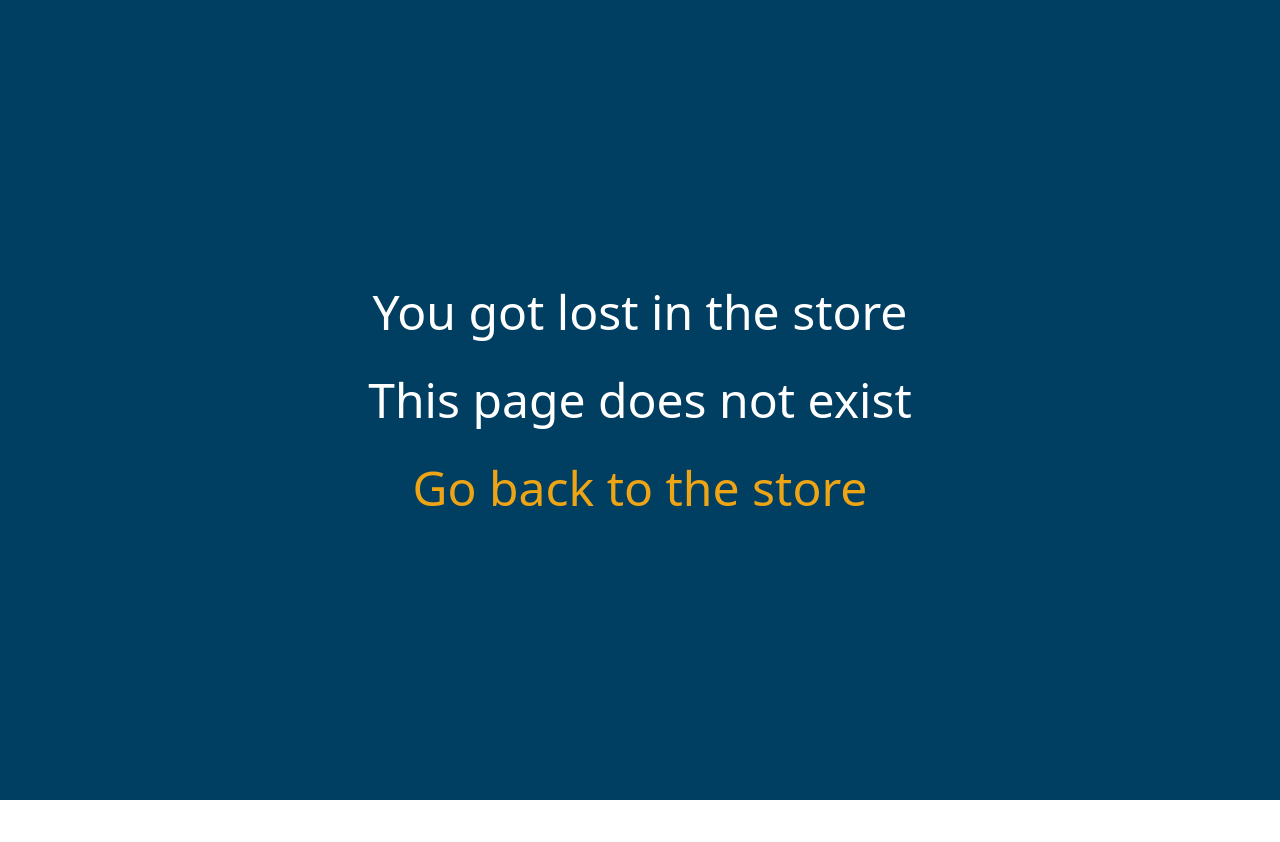
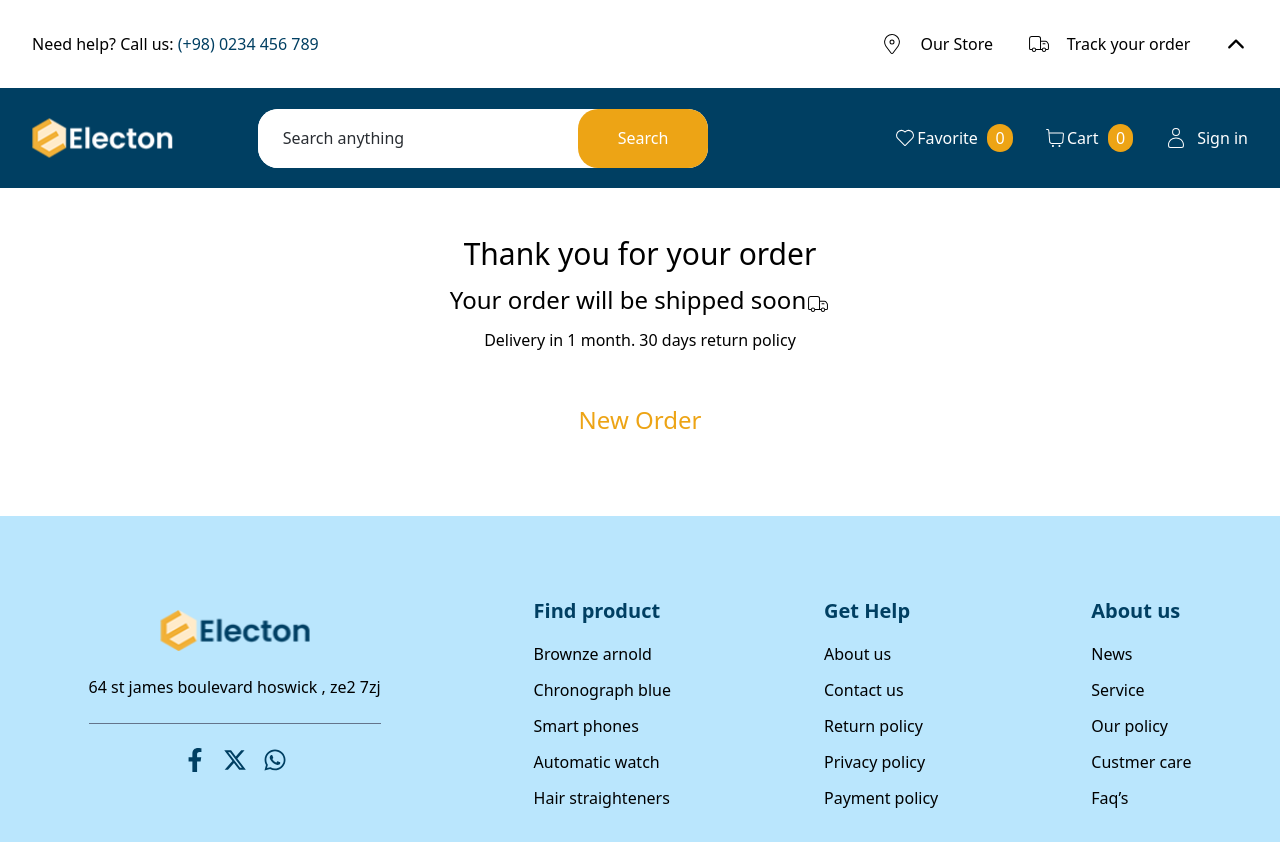
Before and after one commit to rlazar25/e-commerce, a React (Vite) app: page /checkout in a window 1280 px wide. Before the commit the page ends 800 px from the top, so only its background shows below. Built offline with nearby package versions, Linux system fonts and the light colour scheme; no server answers.

Commit message:
Created CheckoutPage

```diff
--- a/src/components/FooterComponent.jsx
+++ b/src/components/FooterComponent.jsx
@@ -6,7 +6,7 @@ function FooterComponent() {
     return (
         <footer className=" bg-sky-200">
             <div className='flex flex-col-reverse items-center gap-10 md:flex-row md:-flex-wrap justify-around container mx-auto mt-20 p-8 pt-20'>
-                <div className="flex flex-col gap-6 items-center md:items-start ">
+                <div className="flex flex-col gap-6 items-center">
                     <img src={logo} alt="logo" className='w-[150px] ' />
                     <p>64 st james boulevard hoswick , ze2 7zj</p>
                     <div className="flex gap-4 justify-center border-t py-6 border-slate-500 self-stretch ">
--- a/src/main.jsx
+++ b/src/main.jsx
@@ -9,12 +9,14 @@ import HomePage from './pages/HomePage.jsx';
 import SingleProductPage from './pages/SingleProductPage.jsx';
 import CartPage from './pages/CartPage.jsx';
 import FavoritePage from './pages/FavoritePage.jsx';
+import CheckoutPage from './pages/CheckoutPage.jsx';
 // REDUX
 import { Provider } from 'react-redux';
 import store from './store/store.js';
 // CLERK
 import { ClerkProvider } from '@clerk/clerk-react';
 import ErrorPage from './pages/ErrorPage.jsx';
+
 // Import your publishable key
 const PUBLISHABLE_KEY = import.meta.env.VITE_CLERK_PUBLISHABLE_KEY
 
@@ -44,6 +46,10 @@ const router = createBrowserRouter([
       {
         path: '/favorite',
         element: <FavoritePage />
+      },
+      {
+        path: '/checkout',
+        element: <CheckoutPage />
       }
     ]
   }
--- a/src/pages/CartPage.jsx
+++ b/src/pages/CartPage.jsx
@@ -105,7 +105,7 @@ function CartPage() {
                                 <p>Total Amount: </p>
                                 <p>${cuponCode === 'your smile' ? (totalPrice / 2).toFixed(2) : totalPrice.toFixed(2)}</p>
                             </div>
-                            <button className="bg-mainBlue hover:bg-mainYellow  duration-500 text-white py-2 w-full rounded-lg self-start">Checkout</button>
+                            <Link to={'/checkout'} onClick={() => {dispatch(clearCartAction())}} className="bg-mainBlue hover:bg-mainYellow text-center duration-500 text-white py-2 w-full rounded-lg self-start">Buy Now</Link>
                         </div>
                     </div>
 
--- /dev/null
+++ b/src/pages/CheckoutPage.jsx
@@ -0,0 +1,22 @@
+// react-router-dom
+import { Link } from "react-router-dom"
+// icons
+import { CiDeliveryTruck } from "react-icons/ci";
+
+const CheckoutPage = () => {
+
+    return (
+        <div className="flex flex-col items-center text-2xl gap-3">
+            <p className="text-3xl mt-12">Thank you for your order</p>
+            <div className="flex items-end ">
+                <p>Your order will be shipped soon </p>
+                <CiDeliveryTruck />
+            </div>
+            <p className="text-base">Delivery in 1 month. 30 days return policy</p>
+
+            <Link to={'/'} className="text-mainYellow mt-10">New Order</Link>
+        </div>
+    )
+}
+
+export default CheckoutPage
```
